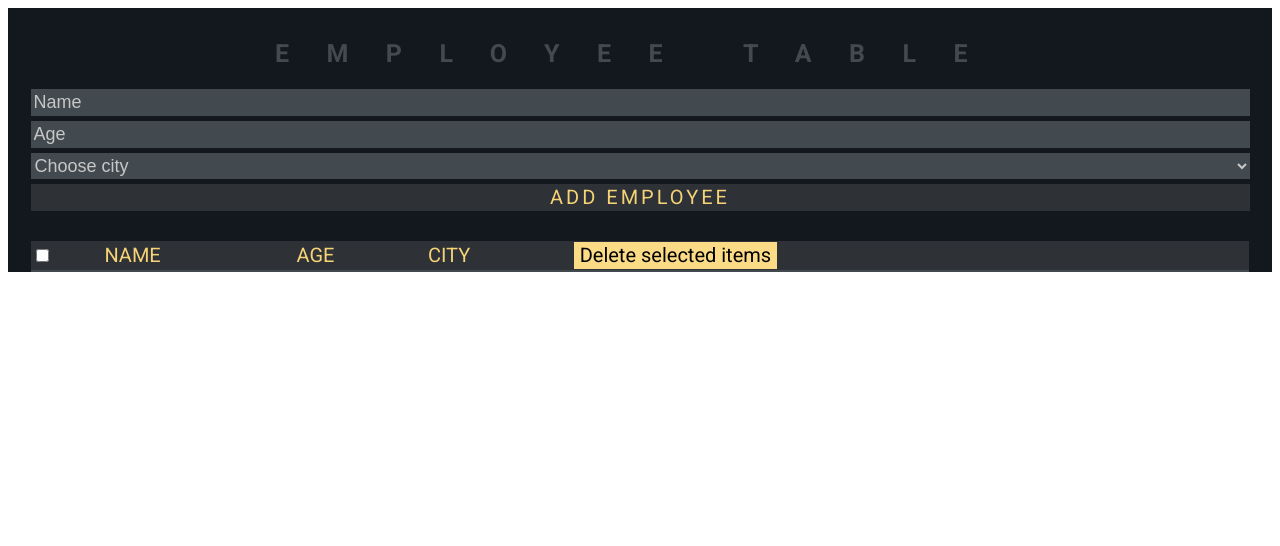
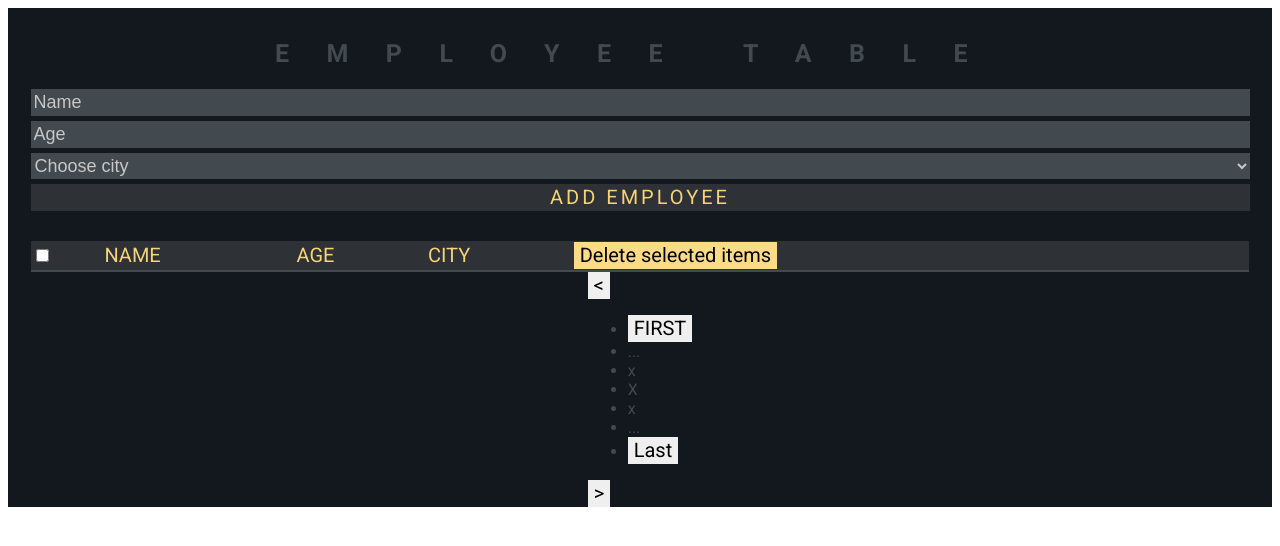
Before and after one commit to IevaSta/Employee-table, a React (Create React App) app: page / in a window 1280 px wide. Shown: the top 546 px of the page. Built offline with nearby package versions, Linux system fonts and the light colour scheme.

Commit message:
TablePagesList components start

```diff
--- a/src/App.jsx
+++ b/src/App.jsx
@@ -6,6 +6,7 @@ import "./App.scss";
 import DataContext from "./Components/DataContext";
 import NewData from "./Components/NewData";
 import Table from "./Components/Table";
+import TablePagesList from "./Components/TablePagesList";
 import data_reducer from "./Reducers/dataReducer";
 
 function App() {
@@ -31,6 +32,7 @@ function App() {
           <div className='card'>
             <NewData />
             <Table />
+            <TablePagesList />
 
           </div>
         </DataContext.Provider>
--- /dev/null
+++ b/src/Components/TablePagesList.jsx
@@ -0,0 +1,24 @@
+function TablePagesList() {
+    return (
+        <div>
+            <button>{'<'}</button>
+
+
+            <ul>
+                <li><button>FIRST</button></li>
+                <li>...</li>
+                <li>x</li>
+                <li>X</li>
+                <li>x</li>
+                <li>...</li>
+                <li><button>Last</button></li>
+            </ul>
+
+
+            <button>{'>'}</button>
+        </div>
+    )
+
+}
+
+export default TablePagesList;
```
